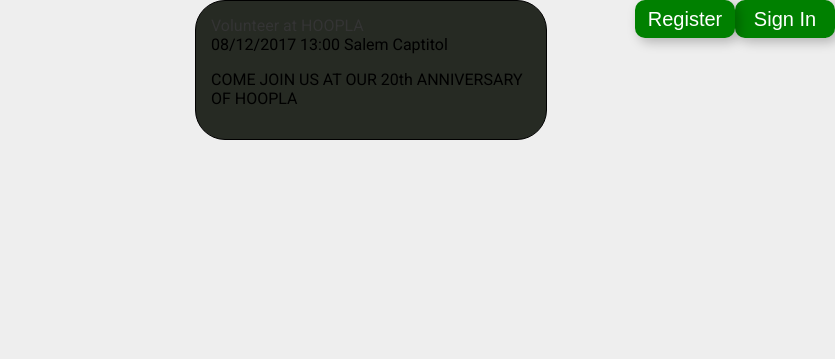
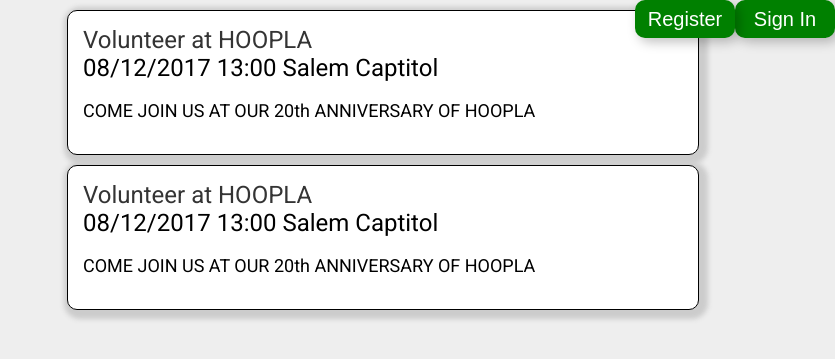
Before and after one commit to kollch/volunteerconnector, a PHP site: page / in a window 1280 px wide. Shown: the part 55-414 px from the top of the page, without its empty margins (445-1280 px from the left). Run offline with PHP 8.4, Linux system fonts and the light colour scheme.

Commit message:
fixed the css and implemented what a sample post would look like

```diff
--- a/public/index.html
+++ b/public/index.html
@@ -28,9 +28,6 @@
         <!-- example post -->
         <div class="event" data-location="Salem" data-date="08/12/2017" data-time="13:00">
         <div class="eventContainer">
-          <!-- <div class="imgContainer">
-            <img src="https://upload.wikimedia.org/wikipedia/commons/8/87/Weatherford_Hall_Oregon_State_University_Greg_Keene.jpg" alt="Campus Tours">
-          </div> -->
           <div class="eventDetails">
             <a href="#" class="eventTitle"> Volunteer at HOOPLA </a><br> <span class="date">08/12/2017</span> <span class="time">13:00</span><span class="location"> Salem Captitol</span>
             <!-- this a href above should link to the solo post page where the user can get more detail and actually register -->
@@ -40,6 +37,18 @@
           </div>
         </div>
       </div>
+
+      <div class="event" data-location="Salem" data-date="08/12/2017" data-time="13:00">
+      <div class="eventContainer">
+        <div class="eventDetails">
+          <a href="#" class="eventTitle"> Volunteer at HOOPLA </a><br> <span class="date">08/12/2017</span> <span class="time">13:00</span><span class="location"> Salem Captitol</span>
+          <!-- this a href above should link to the solo post page where the user can get more detail and actually register -->
+        </div>
+        <div class="eventDescription">
+            <p href="#" class="shortDescription">COME JOIN US AT OUR 20th ANNIVERSARY OF HOOPLA</p>
+        </div>
+      </div>
+    </div>
 
 
     </main>
--- a/public/style.css
+++ b/public/style.css
@@ -353,18 +353,25 @@ a:focus {
 }
 /* post css */
 .event {
-  background-color: #262A23;
-  border-color: #848F7A;
-  border-radius: 30px;
+  background-color: #ffffff;
+  border-color: #000000;
+  border-radius: 10px;
   border: 1px solid;
-  display: inline-flex;
+  box-shadow: 3px 3px 5px 6px #ccc;
+  /* display: inline-flex; */
   padding: 15px;
-  width: 320px;
-  margin-left: 50%;
+  width: 600px;
+  margin-left: 40%;
+  margin-top: 10px;
+  font-size: 24px;
   /* margin-right: 50%; */
 }
 .eventDetails {
   word-wrap: break-word;
+}
+.shortDescription{
+  font-size: 18px;
+
 }
 .imgContainer img {
 
```
